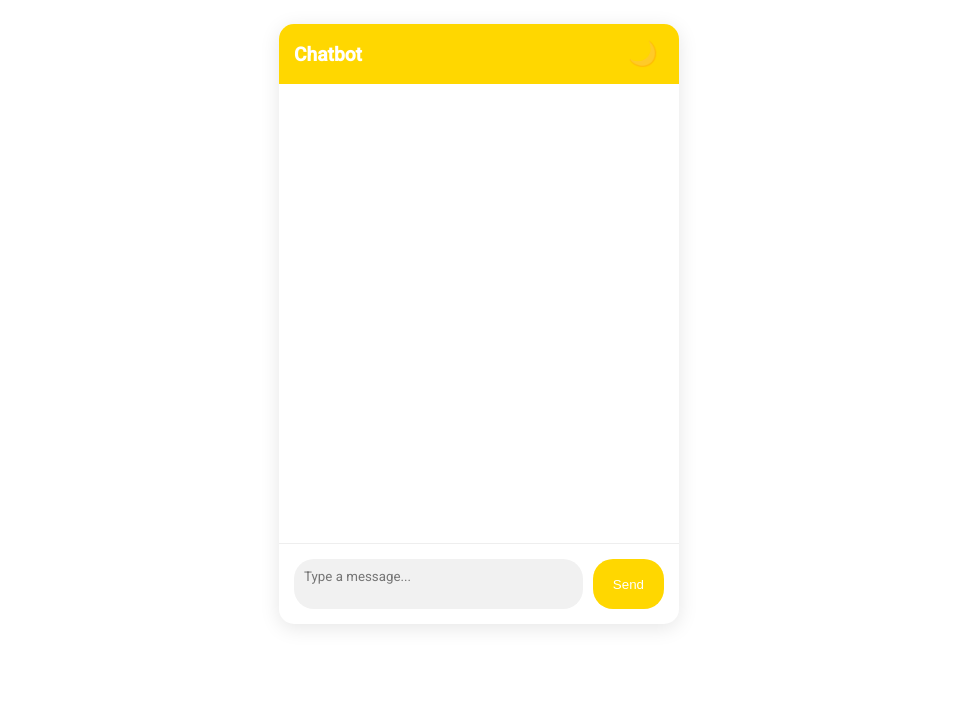
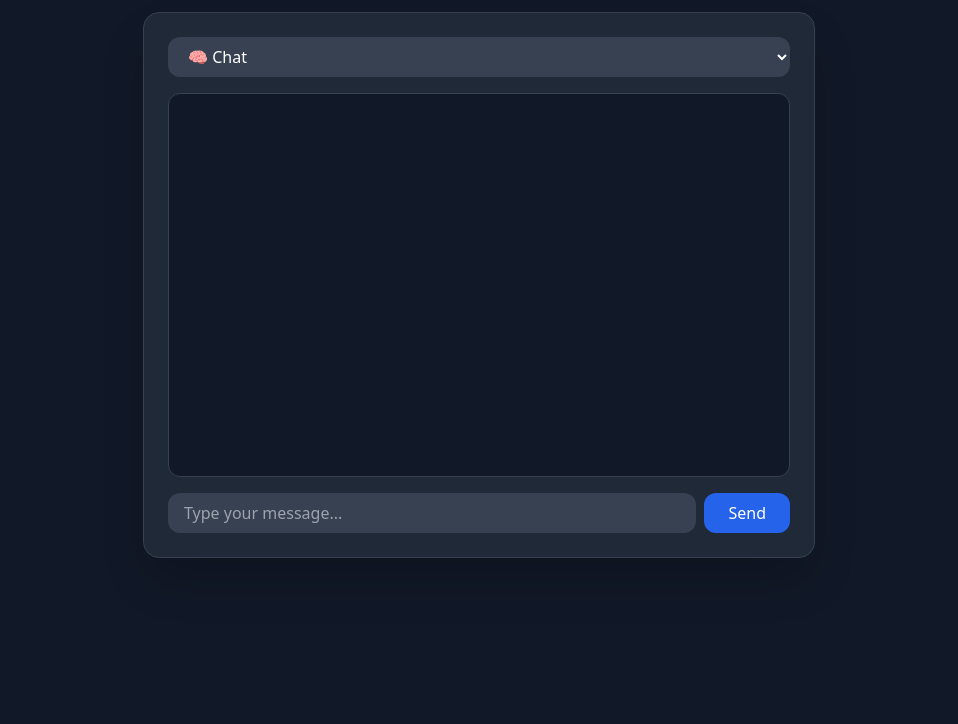
Before and after one commit to bhama1234/baisbackend, a plain HTML site: page frontend/index.html in a window 1280 px wide. Shown: the part 76-800 px from the top of the page, without its empty margins (161-1119 px from the left). Drawn offline with nearby package versions, Linux system fonts and the light colour scheme.

Commit message:
Update index.html

```diff
--- a/frontend/index.html
+++ b/frontend/index.html
@@ -1,26 +1,75 @@
 <!DOCTYPE html>
-<html lang="en">
+<html lang="en" class="dark">
 <head>
-    <meta charset="UTF-8">
-    <meta name="viewport" content="width=device-width, initial-scale=1.0">
-    <title>Chatbot UI</title>
-    <link rel="stylesheet" href="style.css">
-    <link href="https://fonts.googleapis.com/css2?family=Roboto:wght@400;500&display=swap" rel="stylesheet">
+  <meta charset="UTF-8" />
+  <meta name="viewport" content="width=device-width, initial-scale=1.0" />
+  <title>BAIS - BHAMA ASSOCIATES Intelligent System</title>
+  <script src="https://cdn.tailwindcss.com"></script>
+  <script>
+    tailwind.config = {
+      darkMode: 'class',
+      theme: {
+        extend: {
+          animation: {
+            fade: 'fadeIn 0.4s ease-in-out',
+          },
+          keyframes: {
+            fadeIn: {
+              '0%': { opacity: 0, transform: 'translateY(5px)' },
+              '100%': { opacity: 1, transform: 'translateY(0)' },
+            }
+          }
+        }
+      }
+    };
+  </script>
 </head>
-<body>
-    <div class="chatbot">
-        <div class="chat-header">
-            <h2>Chatbot</h2>
-            <button id="theme-toggle">🌙</button>
-        </div>
-        <div class="chat-box" id="chat-box">
-            <!-- Chat messages will be appended here -->
-        </div>
-        <div class="chat-input">
-            <textarea id="user-input" placeholder="Type a message..."></textarea>
-            <button id="send-btn">Send</button>
-        </div>
+<body class="bg-gray-900 text-white min-h-screen flex flex-col items-center justify-start px-4 pt-6">
+
+  <!-- Navbar -->
+  <div class="w-full max-w-4xl flex justify-between items-center mb-6">
+    <h1 class="text-2xl font-bold">🤖 BAIS</h1>
+    <button id="darkModeToggle" class="bg-gray-700 hover:bg-gray-600 px-4 py-2 rounded-xl">
+      Toggle 🌗
+    </button>
+  </div>
+
+  <!-- Main container -->
+  <div class="w-full max-w-2xl bg-gray-800 rounded-2xl shadow-2xl p-6 space-y-4 border border-gray-700">
+
+    <!-- Mode Selector -->
+    <select id="mode" class="w-full bg-gray-700 text-white rounded-xl px-4 py-2 focus:outline-none">
+      <option value="chat">🧠 Chat</option>
+      <option value="auto">🤖 Auto</option>
+      <option value="docs">📄 Docs</option>
+      <option value="image">🖼️ Image</option>
+      <option value="voice">🎤 Voice</option>
+    </select>
+
+    <!-- Chat Display -->
+    <div id="chatContainer" class="h-96 overflow-y-auto bg-gray-900 rounded-xl p-4 space-y-2 border border-gray-700">
+      <!-- Messages will appear here -->
     </div>
-    <script src="script.js"></script>
+
+    <!-- Input area -->
+    <div class="flex flex-col sm:flex-row gap-2">
+      <input
+        type="text"
+        id="userInput"
+        placeholder="Type your message..."
+        class="flex-1 bg-gray-700 text-white px-4 py-2 rounded-xl focus:outline-none"
+        autocomplete="off"
+      />
+      <button
+        id="sendBtn"
+        class="bg-blue-600 hover:bg-blue-700 text-white px-6 py-2 rounded-xl transition-all duration-300"
+      >
+        Send
+      </button>
+    </div>
+  </div>
+
+  <!-- Script -->
+  <script src="script.js"></script>
 </body>
 </html>
```
